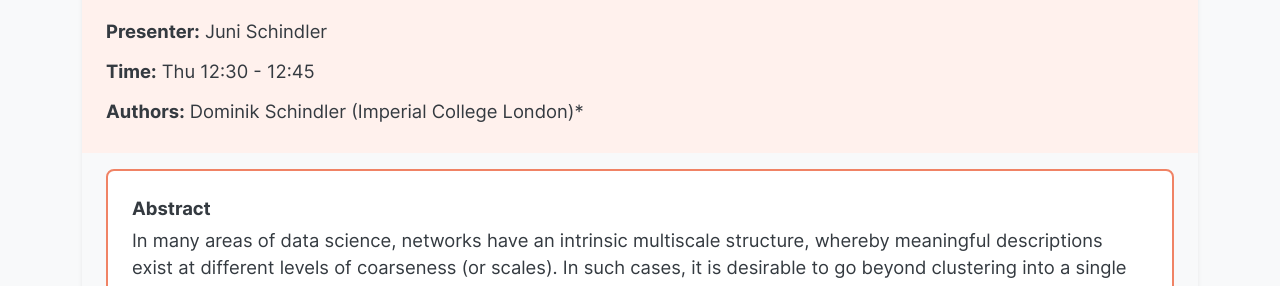
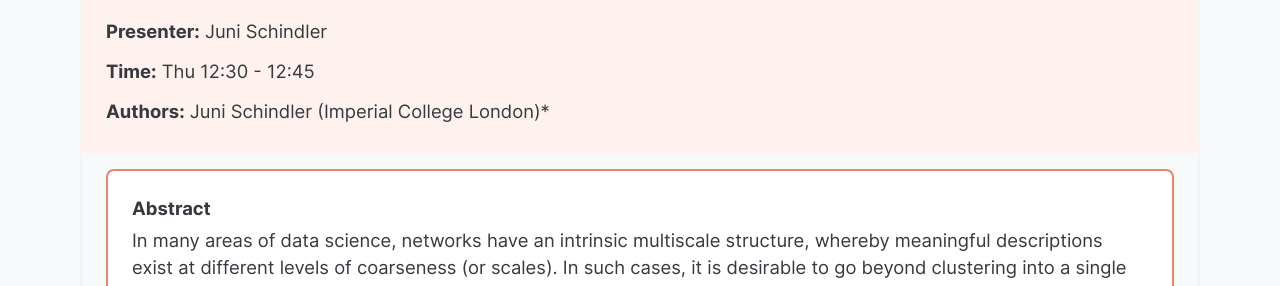
Before and after one commit to NetSci2025/netsci2025.github.io, a Jekyll site: the page built from _parallel/higher-order-networks-2.md, in a window 1280 px wide and 900 px high, scrolled down 4554 px. Shown: the part 160-446 px from the top of the window. Built offline with Jekyll 4.4.1, drawn with Linux system fonts in a browser that asks for light colours.

Commit message:
Update higher-order-networks-2.yml

```diff
--- a/_data/parallel/higher-order-networks-2.yml
+++ b/_data/parallel/higher-order-networks-2.yml
@@ -158,7 +158,7 @@ talks:
   Talk Order: '7'
   Abstract ID: '393'
   Presenter: Juni Schindler
-  Authors: Dominik Schindler (Imperial College London)*
+  Authors: Juni Schindler (Imperial College London)*
   Talk title: Topological autocorrelation in multiscale clusterings via 2-parameter
     persistent homology
   Abstract: In many areas of data science, networks have an intrinsic multiscale structure,
```
